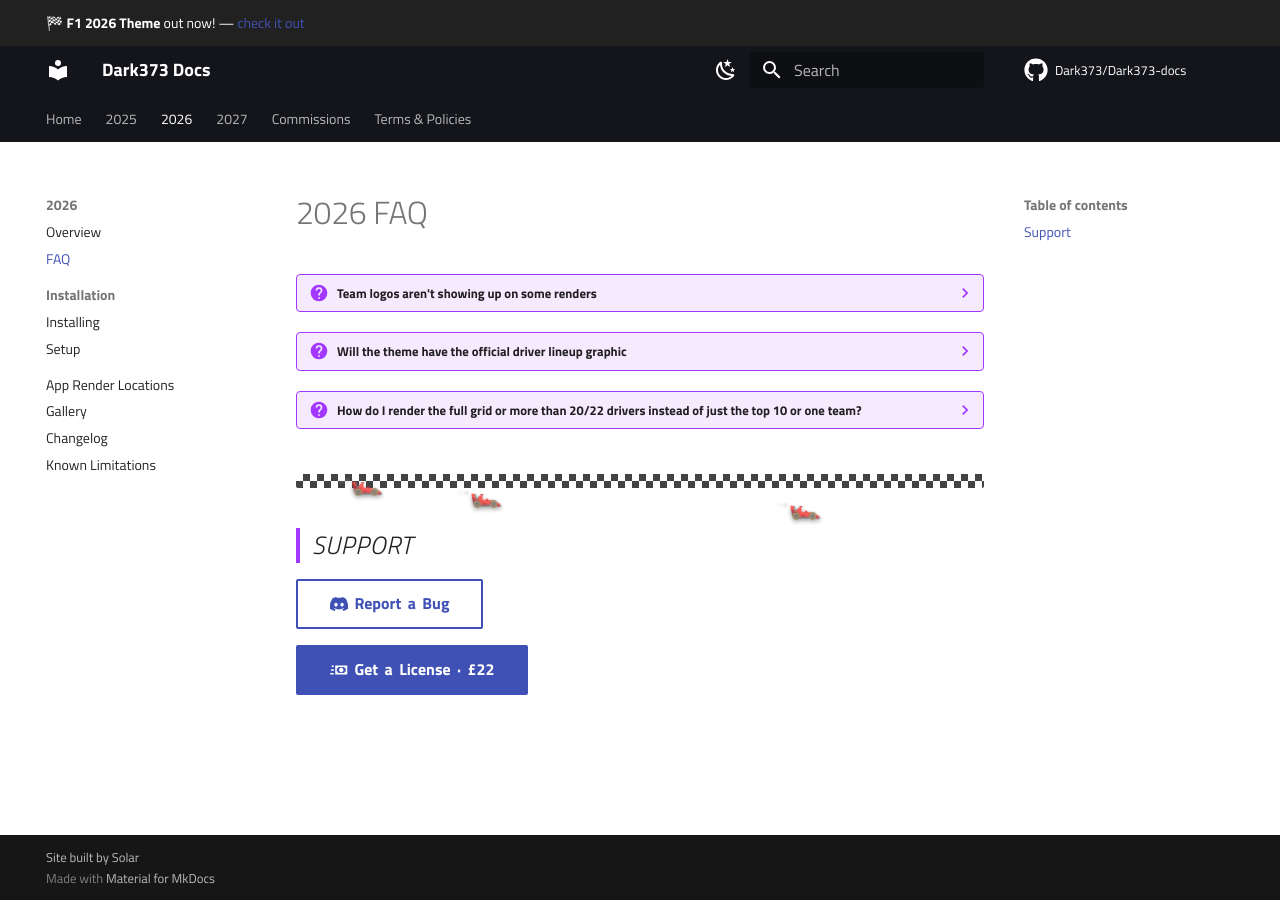
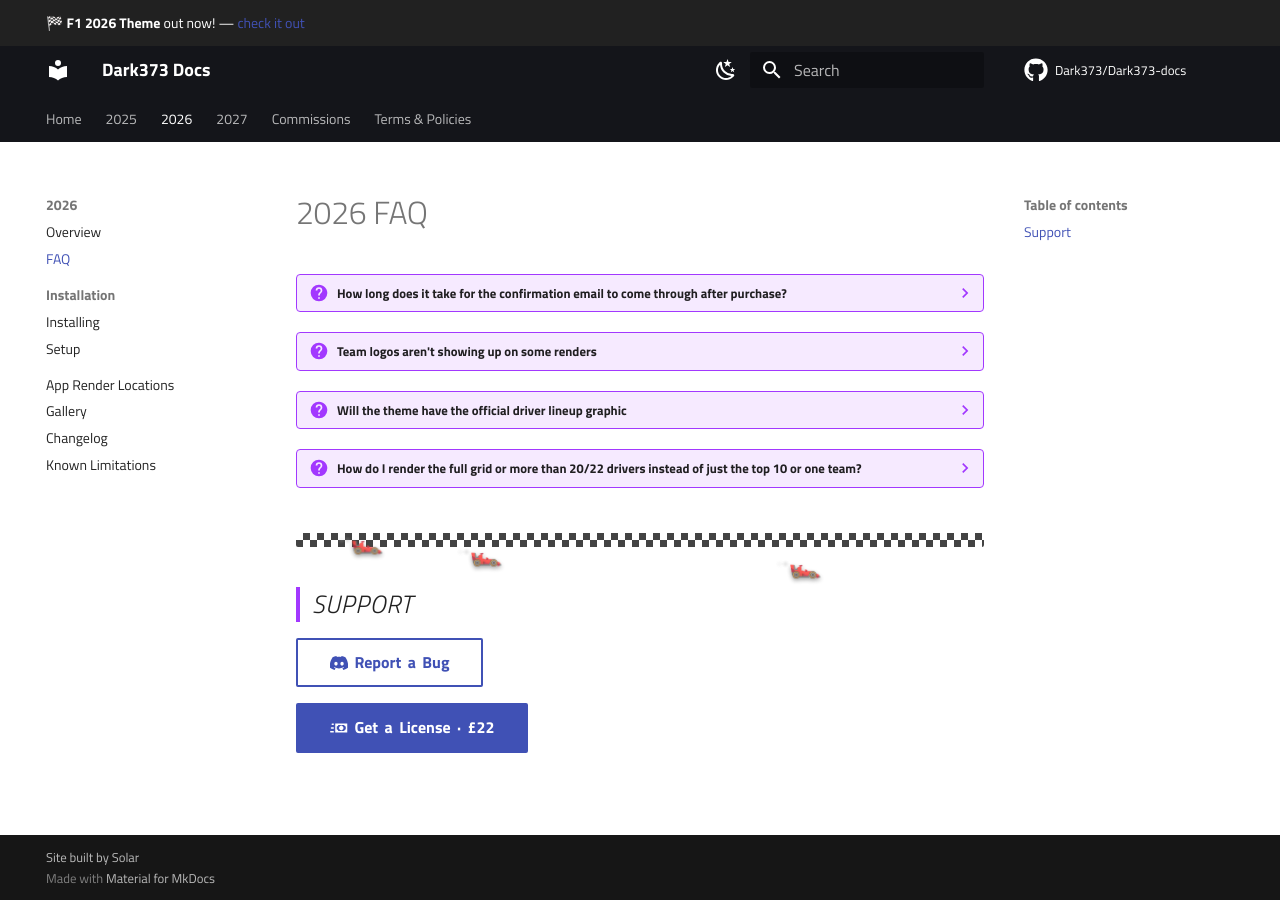
Before and after one commit to Dark373/Dark373-docs, an MkDocs documentation site: the page built from docs/f1-2026-theme/faq.md, in a window 1280 px wide. Built offline with MkDocs 1.6.1 and Material for MkDocs 9.7.7, drawn with Linux system fonts in a browser that asks for light colours; comment, search, counter and statistics services are not loaded.

Commit message:
Add FAQ entry for confirmation email delivery time (both themes)

```diff
--- a/docs/f1-2026-theme/faq.md
+++ b/docs/f1-2026-theme/faq.md
@@ -1,4 +1,7 @@
 # 2026 FAQ
+
+??? question "How long does it take for the confirmation email to come through after purchase?"
+    About an hour.
 
 ??? question "Team logos aren't showing up on some renders"
     This mostly affects renders that use logotype variants, most often
```
Also changed, not shown: docs/f1-2025-theme/faq.md (+3 -0 lines).
